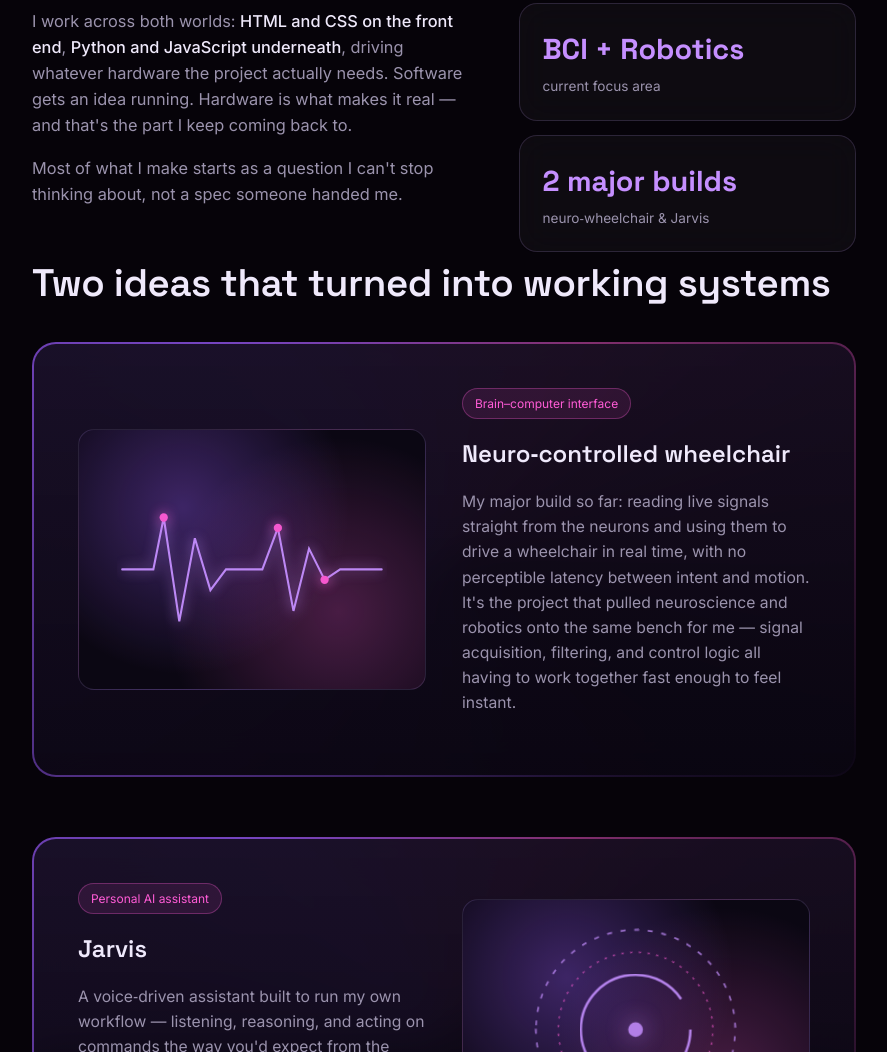
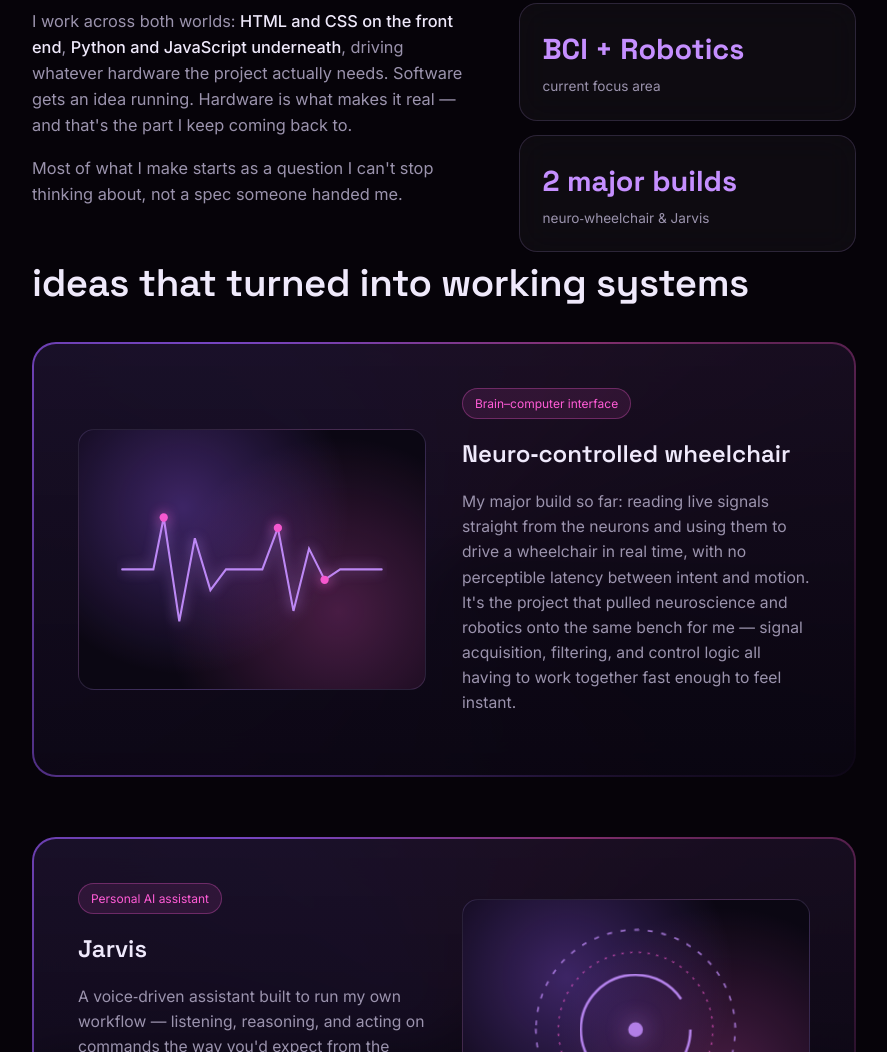
Before and after one commit to hrishikesh599/hrishikesh599.github.io, a plain HTML site: page index.html in a window 1280 px wide. Shown: the part 964-2016 px from the top of the page, without its empty margins (196-1083 px from the left). Drawn offline with Linux system fonts and the light colour scheme.

Commit message:
Change heading text in work section

```diff
--- a/index.html
+++ b/index.html
@@ -72,7 +72,7 @@
   </section>
 
   <section id="work" class="wrap">
-    <h2 class="reveal">Two ideas that turned into working systems</h2>
+    <h2 class="reveal">ideas that turned into working systems</h2>
 
     <div class="feature-card reveal" id="tiltCard1">
       <div class="feature-inner">
```
